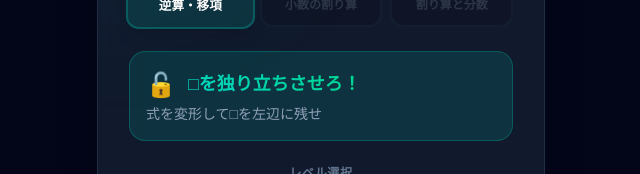
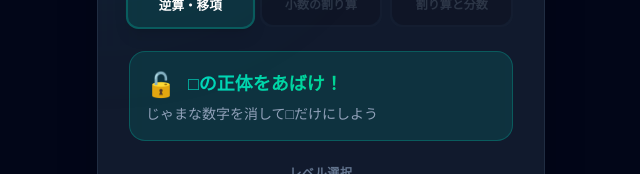
Before and after one commit to Lucky0107/math-drop, a React (Vite) app: page / in a window 1280 px wide. Shown: the part 258-432 px from the top of the page, without its empty margins (319-959 px from the left). Built offline with nearby package versions, Linux system fonts and the light colour scheme.

Commit message:
Update instruction text phrasing for children (□の正体をあばけ！)

```diff
--- a/src/components/GameStage.tsx
+++ b/src/components/GameStage.tsx
@@ -99,8 +99,8 @@ export function GameStage({
             <div className="flex-1 relative flex flex-col items-center justify-center px-4 gap-4">
                 {/* Instruction text */}
                 <p className="text-sm text-slate-400 text-center">
-                    両辺に<span className="text-teal-300 font-bold">操作</span>を加えて
-                    <span className="text-emerald-400 font-bold">□</span>を独り立ちさせろ！
+                    両辺に<span className="text-teal-300 font-bold">操作</span>を加えて、
+                    じゃまな数字を消そう！
                 </p>
 
                 <div className={`w-full max-w-sm flex justify-center ${isShaking ? 'animate-shake' : ''}`}>
--- a/src/components/StartScreen.tsx
+++ b/src/components/StartScreen.tsx
@@ -9,9 +9,9 @@ interface StartScreenProps {
 const MODE_INFO = {
     modeA: {
         emoji: '🔓',
-        title: '□を独り立ちさせろ！',
+        title: '□の正体をあばけ！',
         subtitle: '逆算・移項',
-        description: '式を変形して□を左辺に残せ',
+        description: 'じゃまな数字を消して□だけにしよう',
         gradient: 'from-teal-400 to-emerald-400',
         bg: 'bg-teal-500/15 border-teal-500/30',
         available: true,
```
